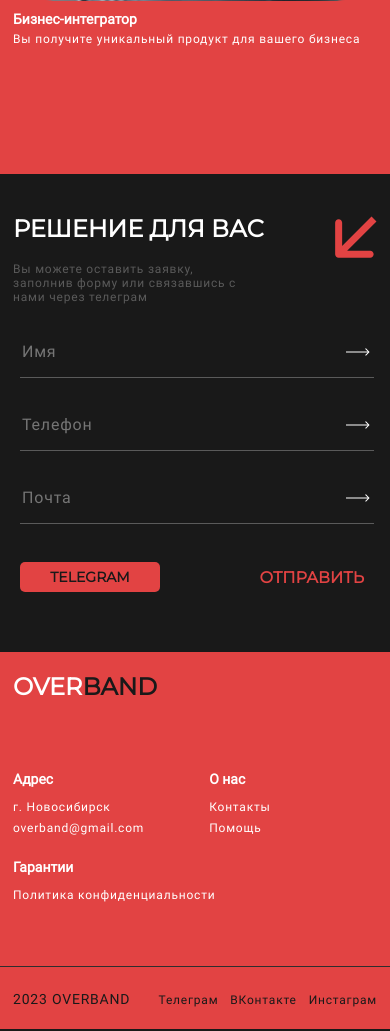
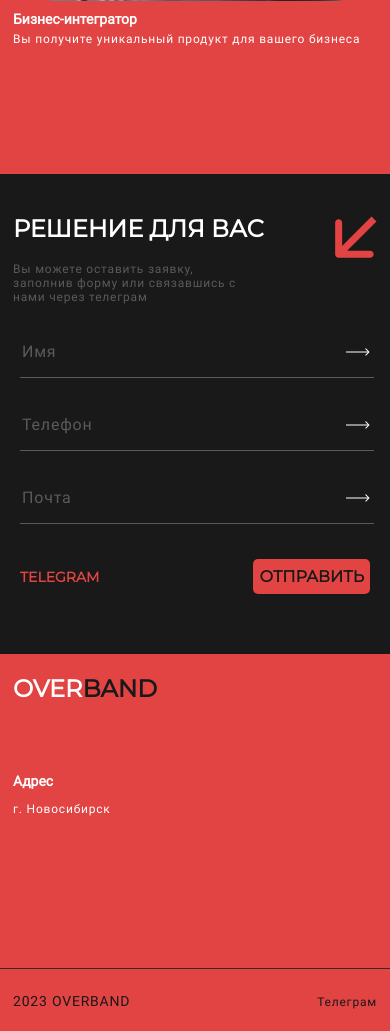
Before and after one commit to DoubleSenya/overband-home, a PHP site: page / in a window 390 px wide. Shown: the part 3063-4094 px from the top of the page. Run offline with PHP 8.4, Linux system fonts and the light colour scheme.

Commit message:
seo, links, fix design, notifications

```diff
--- a/app.js
+++ b/app.js
@@ -43,6 +43,14 @@ window.addEventListener('load', (event) => {
         body.classList.remove('no-scroll')
     })
 
+    var elements = document.querySelectorAll(".nav-link__mobile")
+    for (var i = 0; i < elements.length; i++) {
+        elements[i].addEventListener('click', (e) => {
+            mobileMenu.classList.remove('mobile-menu__active')
+            body.classList.remove('no-scroll')
+        })
+    }
+
 
     document.getElementById('orderFormButton').addEventListener('click', (e) => {
 
@@ -57,10 +65,20 @@ window.addEventListener('load', (event) => {
             body: formData,
         })
             .then((response) => {
-                // console.log(response.json())
                 form.reset();
+
+                document.getElementById('successModal').classList.add('form-modal-active');
+
+                setTimeout(() =>{
+                    document.getElementById('successModal').classList.remove('form-modal-active')
+                }, 2500)
+
             }).catch((error) => {
+                document.getElementById('errorModal').classList.add('form-modal-active');
 
+                setTimeout(() =>{
+                    document.getElementById('errorModal').classList.remove('form-modal-active')
+                }, 2500)
         });
     })
 
--- a/index.php
+++ b/index.php
@@ -3,6 +3,10 @@
     <head>
         <meta charset="UTF-8">
         <title>OVERBAND | Веб-студия</title>
+        <meta name="description" content="Добро пожаловать в нашу веб-студию, где мы создаем не просто веб-сайты, а мощные онлайн-платформы для вашего бизнеса. Мы специализируемся в веб-разработке, предоставляя выдающиеся результаты в создании современных и интуитивно понятных сайтов, а также веб-приложений, отвечающих потребностям вашего бизнеса. Наш опыт включает в себя индивидуальный подход к разработке бизнес-сайтов, корпоративных веб-решений, оптимизации для поисковых систем, созданию электронной коммерции, мобильных приложений и лендингов, призванных привлекать внимание и конвертировать посетителей в клиентов. Мы гордимся тем, что наши проекты сочетают в себе креативность, технологическую экспертизу и внимание к деталям, чтобы помочь вашему бизнесу процветать в онлайн-пространстве.">
+        <meta name="keywords" content="веб-разработка, cоздание сайтов, веб-дизайн, разработка веб-приложений, бизнес-сайты, корпоративные решения, оптимизация сайта, мобильные приложения для бизнеса, лендинги">
+        <meta name="viewport" content="width=device-width, initial-scale=1.0">
+        <meta name="robots" content="index, follow">
         <link rel="apple-touch-icon" sizes="180x180" href="apple-touch-icon.png">
         <link rel="icon" type="image/png" sizes="32x32" href="favicon-32x32.png">
         <link rel="icon" type="image/png" sizes="16x16" href="favicon-16x16.png">
@@ -15,7 +19,6 @@
             href="https://cdn.jsdelivr.net/npm/swiper@11/swiper-bundle.min.css"
         />
         <link href="style.css" rel="stylesheet"/>
-        <meta name="viewport" content="width=device-width, initial-scale=1.0">
     </head>
     <body class="body" id="body">
 
@@ -27,10 +30,10 @@
                 </svg>
             </div>
             <nav class="nav_menu__mobile">
-                <a href="" class="nav-link__mobile" href="">О НАС</a>
-                <a href="" class="nav-link__mobile" href="">ПРОЕКТЫ</a>
-                <a href="" class="nav-link__mobile" href="">КОНТАКТЫ</a>
-                <a href="" class="nav-link__mobile" href="">РЕШЕНИЕ ДЛЯ ВАС</a>
+                <!-- <a href="#" class="nav-link__mobile" href="">О НАС</a> -->
+                <a href="#projectBlock" class="nav-link__mobile" href="">ПРОЕКТЫ</a>
+                <a href="#serviceBlock" class="nav-link__mobile" href="">УСЛУГИ</a>
+                <a href="#solutionBlock" class="nav-link__mobile" href="">РЕШЕНИЕ ДЛЯ ВАС</a>
             </nav>
         </div>
         <!--  -->
@@ -42,10 +45,10 @@
             </div>
             <div class="header-right">
                 <nav class="nav-menu">
-                    <a class="nav-link" href="">О НАС</a>
-                    <a class="nav-link" href="">ПРОЕКТЫ</a>
-                    <a class="nav-link" href="">КОНТАКТЫ</a>
-                    <a class="nav-link nav-link__big" href="">РЕШЕНИЕ ДЛЯ ВАС</a>
+                    <!-- <a class="nav-link" href="">О НАС</a> -->
+                    <a class="nav-link" href="#projectBlock">ПРОЕКТЫ</a>
+                    <a class="nav-link" href="#serviceBlock">УСЛУГИ</a>
+                    <a class="nav-link nav-link__big" href="#solutionBlock">РЕШЕНИЕ ДЛЯ ВАС</a>
                 </nav>
             </div>
             <div class="header-right__mobile">
@@ -80,9 +83,9 @@
                     <path d="M38.3553 41.8553C40.2883 41.8553 41.8553 40.2883 41.8553 38.3553L41.8553 6.85534C41.8553 4.92234 40.2883 3.35534 38.3553 3.35534C36.4223 3.35534 34.8553 4.92234 34.8553 6.85534L34.8553 34.8553L6.85534 34.8553C4.92234 34.8553 3.35534 36.4223 3.35534 38.3553C3.35534 40.2883 4.92234 41.8553 6.85534 41.8553L38.3553 41.8553ZM0.525126 5.47487L35.8805 40.8302L40.8302 35.8805L5.47487 0.525126L0.525126 5.47487Z" fill="#E24343"/>
                 </svg>
             </div>
-            <div class="block-head">
+            <div class="block-head" id="projectBlock">
                 <h2 class="block-heading">ПРОЕКТЫ</h2>
-                <a href="" class="block-details">ПОДРОБНОСТИ</a>
+                <!-- <a href="" class="block-details">ПОДРОБНОСТИ</a> -->
             </div>
 
             <div class="block-description">
@@ -181,7 +184,7 @@
             </div>
         </div>
 
-        <div class="block block-services">
+        <div class="block block-services" id="serviceBlock">
             <div class="block-head block-head__p">
                 <h2 class="block-heading__other">НАШИ УСЛУГИ</h2>
                 <div class="arrow-services__mobile">
@@ -242,7 +245,7 @@
             </div>
         </div>
 
-        <div class="block block-solution">
+        <div class="block block-solution" id="solutionBlock">
             <div class="block-head head-rel">
                 <h2 class="block-heading">РЕШЕНИЕ ДЛЯ ВАС</h2>
                 <div class="arrow arrow-solution">
@@ -262,7 +265,7 @@
                     <div class="block-description__solution">
                         Вы можете оставить заявку, заполнив форму или связавшись с нами через телеграм
                     </div>
-                    <button class="btn-telegram">Telegram</button>
+                    <a class="btn-telegram" href="https://t.me/overband_bot" target="_blank">Telegram</a>
                 </div>
                 <div class="form-container right-solution">
                     <form action="" class="solution-form" id="orderForm">
@@ -290,7 +293,7 @@
                                 </svg>
                             </div>
                         </div>
-                        <button class="btn-telegram__mobile">Telegram</button>
+                        <a class="btn-telegram__mobile" href="https://t.me/overband_bot" target="_blank">Telegram</a>
                         <button class="btn-form" id="orderFormButton">ОТПРАВИТЬ</button>
                     </form>
                 </div>
@@ -305,9 +308,9 @@
             <div class="footer-section">
                 <div class="footer-section_heading">Адрес</div>
                 <div class="footer-section_text">г. Новосибирск</div>
-                <div class="footer-section_text">overband@gmail.com</div>
+                <!-- <div class="footer-section_text">overband@gmail.com</div> -->
             </div>
-            <div class="footer-section">
+            <!-- <div class="footer-section">
                 <div class="footer-section_heading">О нас</div>
                 <div class="footer-section_text">Контакты</div>
                 <div class="footer-section_text">Помощь</div>
@@ -315,17 +318,27 @@
             <div class="footer-section">
                 <div class="footer-section_heading">Гарантии</div>
                 <div class="footer-section_text">Политика конфиденциальности</div>
-            </div>
+            </div> -->
 
             <div class="footer-info">
                 <div class="company">2023 OVERBAND</div>
                 <div class="contacts">
-                    <div class="contact">Телеграм</div>
-                    <div class="contact">ВКонтакте</div>
-                    <div class="contact">Инстаграм</div>
+                    <a class="contact" href="https://t.me/overband_bot" target="_blank">Телеграм</a>
+                    <!-- <div class="contact">ВКонтакте</div>
+                    <div class="contact">Инстаграм</div> -->
                 </div>
             </div>
         </footer>
+
+        <div class="form-modal form-success-modal" id="successModal">
+            Заявка успешно отправлена!
+            Ожидайте звонка
+        </div>
+
+        <div class="form-modal form-error-modal" id="errorModal">
+            Что-то пошло не так..
+            Повторите попытку
+        </div>
     </body>
 
     <script src="https://cdn.jsdelivr.net/npm/swiper@11/swiper-bundle.min.js"></script>
--- a/style.css
+++ b/style.css
@@ -21,7 +21,11 @@ input:-webkit-autofill:hover,
 input:-webkit-autofill:focus,
 input:-webkit-autofill:active{
     -webkit-box-shadow: 0 0 0 30px #191919 inset !important;
-    color: white;
+    -webkit-text-fill-color: #ffffff;
+}
+
+a {
+    text-decoration: none;
 }
 
 .body {
@@ -467,6 +509,9 @@ input:-webkit-autofill:active{
     display: none;
     transition: all 0.5s ease;
     cursor: pointer;
+    text-decoration: none;
+    outline: none;
+    border: none;
 }
 
 .block-solution {
@@ -513,7 +558,7 @@ input:-webkit-autofill:active{
 }
 
 .form-input {
-    color: #5A5A5A;
+    color: #ffffff !important;
     /* Text */
     font-family: Roboto;
     font-size: 16px;
@@ -530,9 +575,23 @@ input:-webkit-autofill:active{
     margin-bottom: 20px;
 }
 
+.form-input::placeholder {
+    color: #5A5A5A;
+    opacity: 1; /* Firefox */
+}
+
+.form-input::-ms-input-placeholder { /* Edge 12 -18 */
+    color: #5A5A5A;
+}
+
 .form-input:focus {
     outline: none;
+    color: #ffffff;
     border-bottom: 1px solid #c0c0c0;
+}
+
+.form-input:hover {
+    color: #ffffff;
 }
 
 .form-input:focus ~ .after-el {
@@ -554,6 +613,7 @@ input:-webkit-autofill:active{
     float: right;
     margin-top: 23px;
     cursor: pointer;
+    height: 35px;
 }
 
 .btn-form:hover {
@@ -1350,7 +1411,7 @@ input:-webkit-autofill:active{
     }
 
     .form-input {
-        color: #5A5A5A;
+        color: #ffffff;
         /* Text */
         font-family: Roboto;
         font-size: 16px;
@@ -1385,7 +1446,7 @@ input:-webkit-autofill:active{
         outline: none;
         border: 0;
         float: right;
-        margin-top: 23px;
+        margin-top: 15px;
     }
 
     .solution-form {
@@ -1938,7 +1999,7 @@ input:-webkit-autofill:active{
     }
 
     .form-input {
-        color: #5A5A5A;
+        color: #ffffff;
         /* Text */
         font-family: Roboto;
         font-size: 16px;
@@ -1973,8 +2034,10 @@ input:-webkit-autofill:active{
         outline: none;
         border: 0;
         float: right;
-        margin-top: 23px;
-    }
+        margin-top: 15px;
+    }
+
+
 
     .solution-form {
         display: block;
@@ -2436,9 +2499,11 @@ input:-webkit-autofill:active{
     }
 
     .btn-telegram__mobile {
-        display: block;
+        display: flex;
+        align-items: center;
+        justify-content: left;
         float: left;
-        color: #191919;
+
         font-family: Montserrat;
         font-size: 14px;
         font-style: normal;
@@ -2446,8 +2511,8 @@ input:-webkit-autofill:active{
         line-height: normal;
         text-transform: uppercase;
 
-        border-radius: 5px;
-        background: #E24343;
+        background-color: rgba(0, 0, 0, 0);
+        color: var(--red, #E24343);
 
         /* width: 287px; */
         height: 30px;
@@ -2495,7 +2560,7 @@ input:-webkit-autofill:active{
     }
 
     .form-input {
-        color: #5A5A5A;
+        color: #ffffff;
         /* Text */
         font-family: Roboto;
         font-size: 16px;
@@ -2518,7 +2583,6 @@ input:-webkit-autofill:active{
     }
 
     .btn-form {
-        color: var(--red, #E24343);
         /* Button */
         font-family: Montserrat;
         font-size: 16px;
@@ -2526,11 +2590,18 @@ input:-webkit-autofill:active{
         font-weight: 600;
         line-height: normal;
 
-        background-color: rgba(0, 0, 0, 0);
         outline: none;
         border: 0;
         float: right;
-        margin-top: 23px;
+        margin-top: 15px;
+
+        color: #191919;
+        border-radius: 5px;
+        background: #E24343;
+    }
+
+    .btn-form:hover {
+        color: #191919;
     }
 
     .solution-form {
@@ -3037,9 +3108,11 @@ input:-webkit-autofill:active{
     }
 
     .btn-telegram__mobile {
-        display: block;
+        display: flex;
+        align-items: center;
+        /* justify-content: center; */
         float: left;
-        color: #191919;
+
         font-family: Montserrat;
         font-size: 14px;
         font-style: normal;
@@ -3047,8 +3120,8 @@ input:-webkit-autofill:active{
         line-height: normal;
         text-transform: uppercase;
 
-        border-radius: 5px;
-        background: #E24343;
+        background-color: rgba(0, 0, 0, 0);
+        color: var(--red, #E24343);
 
         /* width: 287px; */
         height: 30px;
@@ -3100,7 +3173,7 @@ input:-webkit-autofill:active{
     }
 
     .form-input {
-        color: #5A5A5A;
+        color: #ffffff;
         /* Text */
         font-family: Roboto;
         font-size: 16px;
@@ -3123,7 +3196,7 @@ input:-webkit-autofill:active{
     }
 
     .btn-form {
-        color: var(--red, #E24343);
+
         /* Button */
         font-family: Montserrat;
         font-size: 16px;
@@ -3131,11 +3204,18 @@ input:-webkit-autofill:active{
         font-weight: 600;
         line-height: normal;
 
-        background-color: rgba(0, 0, 0, 0);
+
         outline: none;
         border: 0;
         float: right;
-        margin-top: 23px;
+        margin-top: 15px;
+        color: #191919;
+        border-radius: 5px;
+        background: #E24343;
+    }
+
+    .btn-form:hover {
+        color: #191919;
     }
 
     .solution-form {
```
Also changed, not shown: other parts of style.css (+48 -3 lines), robots.txt (added, +9 -0 lines), sitemap.xml (added, +14 -0 lines).
